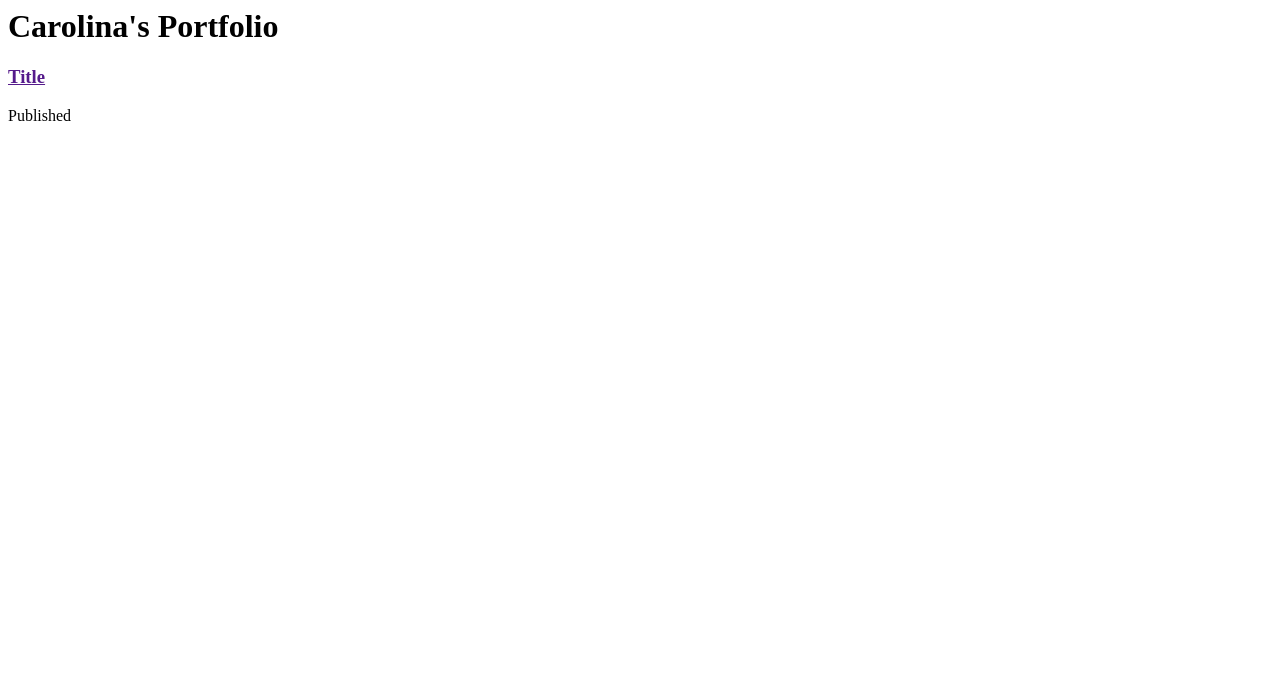
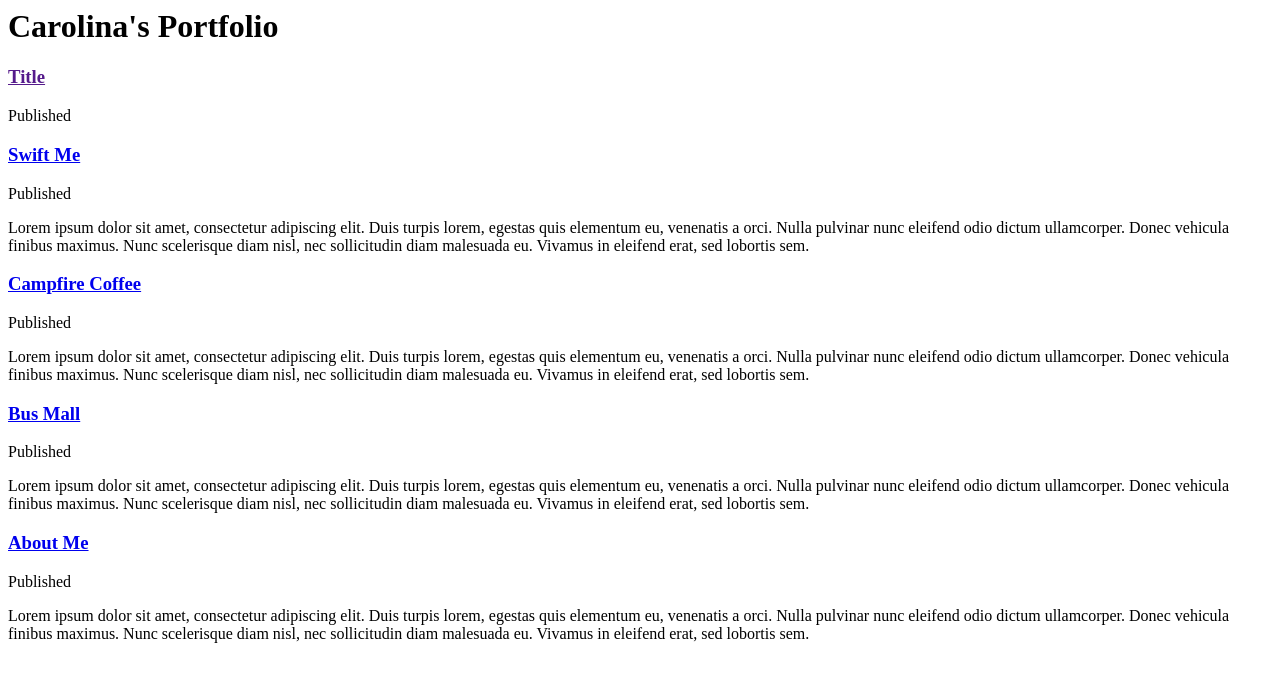
Before and after one commit to cejac/portfolio, a plain HTML site: page index.html in a window 1280 px wide. Drawn offline with nearby package versions, Linux system fonts and the light colour scheme.

Commit message:
projects showing

```diff
--- a/app.js
+++ b/app.js
@@ -7,6 +7,27 @@ function Project(opts){
   this.about = opts.about;
 }
 
-Projects.prototype.toHTML = function(){
+Project.prototype.toHTML = function(){
+  var $newProject = $('article.template').clone();
 
+  $newProject.find('a').text(this.title);
+  $newProject.find('a').prop('href', this.url);
+  $newProject.attr('pubdate', this.published);
+  $newProject.find('section.aboutProj').append(this.about);
+
+  $newProject.removeClass('template');
+
+  return $newProject;
 };
+
+data.sort(function(a,b) {
+  return (new Date(b.published)) - (new Date(a.published));
+});
+
+data.forEach(function(opts) {
+  projects.push(new Project(opts));
+});
+
+projects.forEach(function(a){
+  $('#project-section').append(a.toHTML());
+});
--- a/index.html
+++ b/index.html
@@ -8,7 +8,7 @@
       <header>
         <h1>Carolina's Portfolio</h1>
       </header>
-      <section id='projects'>
+      <section id='project-section'>
         <article class='template'>
           <header>
             <h1><a href="">Title</a></h1>
@@ -19,7 +19,7 @@
       </section>
     </main>
     <script src="https://code.jquery.com/jquery-2.2.4.min.js" integrity="sha256-BbhdlvQf/xTY9gja0Dq3HiwQF8LaCRTXxZKRutelT44=" crossorigin="anonymous"></script>
-    <script src='apps.js'></script>
-    <script src='articles.js'></script>
+    <script src='projects.js'></script>
+    <script src='app.js'></script>
   </body>
 </html>
--- a/projects.js
+++ b/projects.js
@@ -3,6 +3,24 @@ var data = [
     title:      'About Me',
     url:        'https://github.com/cejac/about-me',
     published:  '2016-06-04',
-    about:      'Lorem ipsum dolor sit amet, consectetur adipiscing elit. Duis turpis lorem, egestas quis elementum eu, venenatis a orci. Nulla pulvinar nunc eleifend odio dictum ullamcorper. Donec vehicula finibus maximus. Nunc scelerisque diam nisl, nec sollicitudin diam malesuada eu. Vivamus in eleifend erat, sed lobortis sem.',
+    about:      '<p>Lorem ipsum dolor sit amet, consectetur adipiscing elit. Duis turpis lorem, egestas quis elementum eu, venenatis a orci. Nulla pulvinar nunc eleifend odio dictum ullamcorper. Donec vehicula finibus maximus. Nunc scelerisque diam nisl, nec sollicitudin diam malesuada eu. Vivamus in eleifend erat, sed lobortis sem.</p>',
+  },
+  {
+    title:      'Campfire Coffee',
+    url:        'https://github.com/cejac/campfire-coffee',
+    published:  '2016-07-09',
+    about:      '<p>Lorem ipsum dolor sit amet, consectetur adipiscing elit. Duis turpis lorem, egestas quis elementum eu, venenatis a orci. Nulla pulvinar nunc eleifend odio dictum ullamcorper. Donec vehicula finibus maximus. Nunc scelerisque diam nisl, nec sollicitudin diam malesuada eu. Vivamus in eleifend erat, sed lobortis sem.</p>',
+  },
+  {
+    title:      'Bus Mall',
+    url:        'https://github.com/cejac/bus-mall',
+    published:  '2016-07-05',
+    about:      '<p>Lorem ipsum dolor sit amet, consectetur adipiscing elit. Duis turpis lorem, egestas quis elementum eu, venenatis a orci. Nulla pulvinar nunc eleifend odio dictum ullamcorper. Donec vehicula finibus maximus. Nunc scelerisque diam nisl, nec sollicitudin diam malesuada eu. Vivamus in eleifend erat, sed lobortis sem.</p>',
+  },
+  {
+    title:      'Swift Me',
+    url:        'https://github.com/kdwinck/Swift-Me',
+    published:  '2016-07-16',
+    about:      '<p>Lorem ipsum dolor sit amet, consectetur adipiscing elit. Duis turpis lorem, egestas quis elementum eu, venenatis a orci. Nulla pulvinar nunc eleifend odio dictum ullamcorper. Donec vehicula finibus maximus. Nunc scelerisque diam nisl, nec sollicitudin diam malesuada eu. Vivamus in eleifend erat, sed lobortis sem.</p>',
   },
 ];
```
